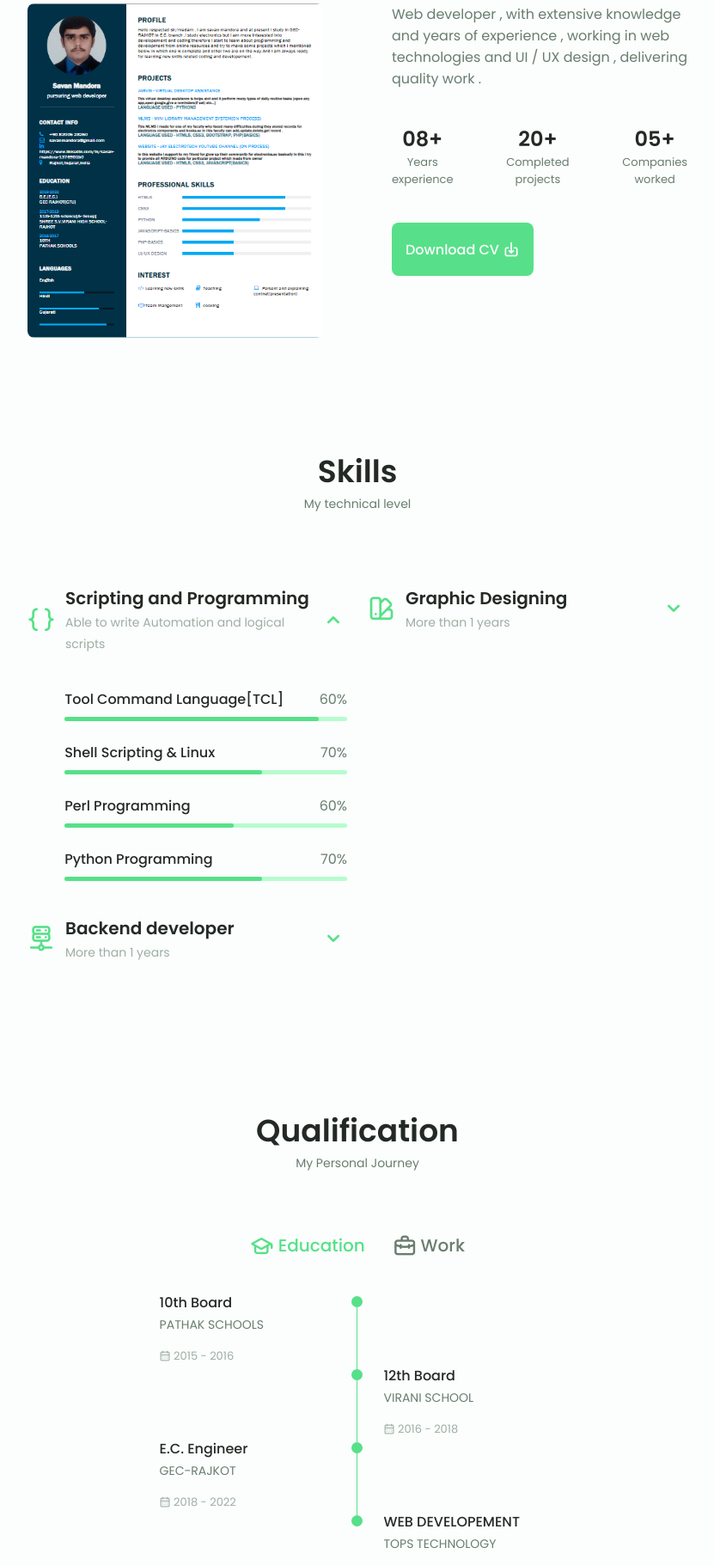
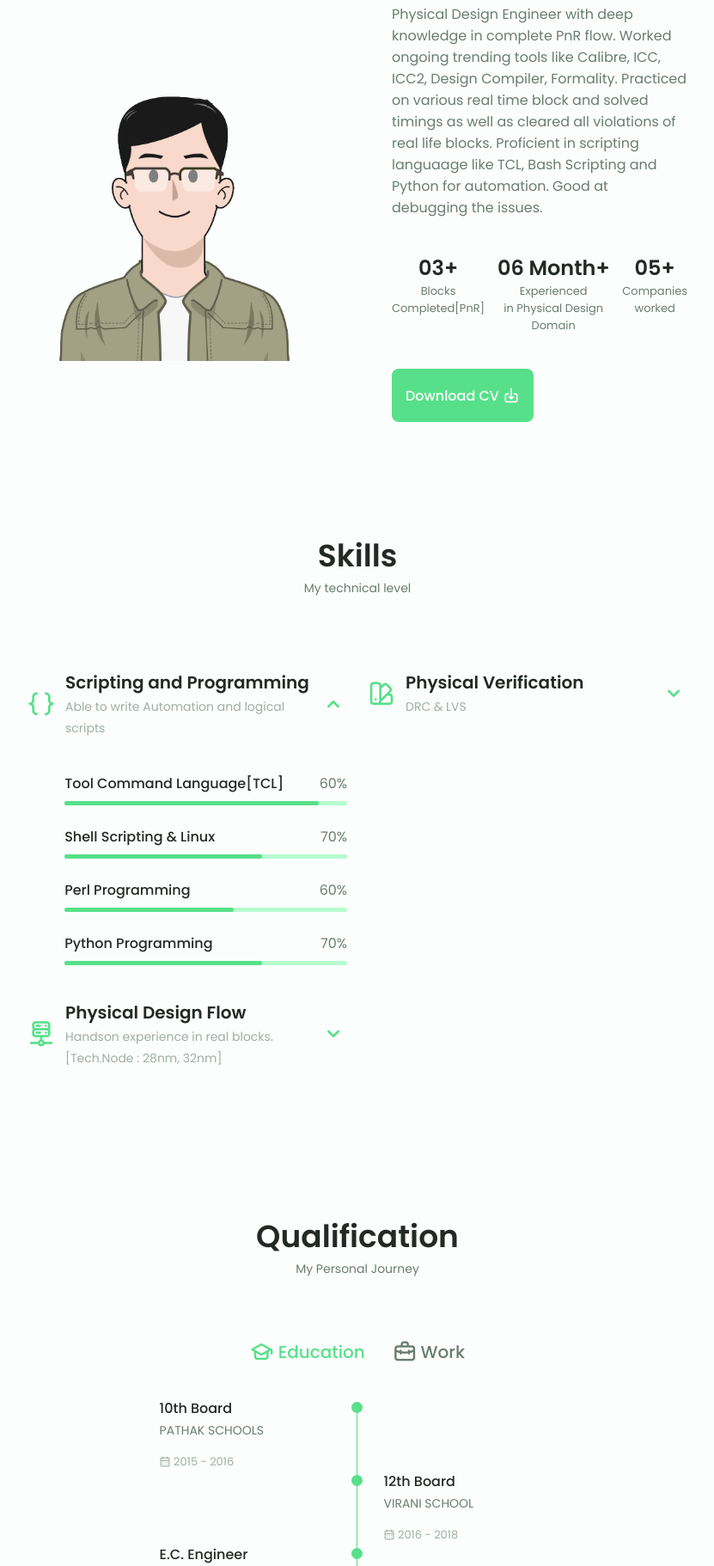
Before and after one commit to savanmandora/savanmandora.github.io, a plain HTML site: page index.html in a window 1280 px wide. Shown: the part 978-2800 px from the top of the page at 86% size, without its empty margins (224-1055 px from the left). Drawn offline with nearby package versions, Linux system fonts and the light colour scheme; a web font is replaced by a local one.

Commit message:
Updating site towards the physical design domain : PART - 04

```diff
--- a/index.html
+++ b/index.html
@@ -113,7 +113,7 @@ Full Details :  Read the README.txt -->
                     <div class="home__data">
                         <h1 class="home__title">Hi, I'am Savan Mandora</h1>
                         <h3 class="home__subtitle">Physical Design Engineer</h3>
-                        <p class="home__discription">Physica Design is the process of transfering the schematic into geometries.</p>
+                        <p class="home__discription">Physical Design is the process of transfering the schematic into geometries.</p>
                         <a href="tel:8200628260" class="button button--flex">
                             Contact Me <i class="uil uil-message button__icon"></i>
                         </a>
@@ -135,21 +135,24 @@ Full Details :  Read the README.txt -->
             <h2 class="section__title">About Me</h2>
             <span class="section__subtitle">My introduction</span>
             <div class="about__container container grid">
-                <img src="/resume/resume.PNG" alt="Physical Design Resume" class="about__img">
+                <img src="/img/boy_02.png " alt="Physical Design Resume" class="about__img">
                 <div class="about__data">
                     <p class="about__description">
-                        Web developer , with extensive knowledge and years of experience , working in web technologies
-                        and UI / UX design , delivering quality work .
+                        Physical Design Engineer with deep knowledge in complete PnR flow.
+                        Worked ongoing trending tools like Calibre, ICC, ICC2, Design Compiler, Formality.
+                        Practiced on various real time block and solved timings as well as cleared all violations of real life blocks.
+                        Proficient in scripting languaage like TCL, Bash Scripting and Python for automation.
+                        Good at debugging the issues.
                     </p>
                     <div class="about__info">
                         <div>
-                            <span class="about__info-title">08+</span>
-                            <span class="about__info-name">Years <br> experience</span>
+                            <span class="about__info-title">03+</span>
+                            <span class="about__info-name">Blocks <br>Completed[PnR]</span>
                         </div>
 
                         <div>
-                            <span class="about__info-title">20+</span>
-                            <span class="about__info-name">Completed <br> projects</span>
+                            <span class="about__info-title">06 Month+</span>
+                            <span class="about__info-name">Experienced<br> in Physical Design Domain</span>
                         </div>
 
                         <div>
@@ -239,8 +242,8 @@ Full Details :  Read the README.txt -->
                             <i class="uil uil-server-network-alt skills__icon"></i>
 
                             <div>
-                                <h1 class="skills__title">Backend developer</h1>
-                                <span class="skills__subtitle">More than 1 years</span>
+                                <h1 class="skills__title">Physical Design Flow</h1>
+                                <span class="skills__subtitle">Handson experience in real blocks.[Tech.Node : 28nm, 32nm]</span>
                             </div>
 
                             <i class="uil uil-angle-down skills__arrow"></i>
@@ -249,7 +252,7 @@ Full Details :  Read the README.txt -->
                         <div class="skills__list grid">
                             <div class="skills__data">
                                 <div class="skills__titles">
-                                    <h3 class="skills__name">PHP</h3>
+                                    <h3 class="skills__name">Synthesis</h3>
                                     <span class="skills__number">50%</span>
                                 </div>
                                 <div class="skills__bar">
@@ -259,7 +262,7 @@ Full Details :  Read the README.txt -->
 
                             <div class="skills__data">
                                 <div class="skills__titles">
-                                    <h3 class="skills__name">SQL</h3>
+                                    <h3 class="skills__name">Floorplanning</h3>
                                     <span class="skills__number">40%</span>
                                 </div>
                                 <div class="skills__bar">
@@ -269,7 +272,7 @@ Full Details :  Read the README.txt -->
 
                             <div class="skills__data">
                                 <div class="skills__titles">
-                                    <h3 class="skills__name">Python - Flask</h3>
+                                    <h3 class="skills__name">Power planning</h3>
                                     <span class="skills__number">40%</span>
                                 </div>
                                 <div class="skills__bar">
@@ -279,7 +282,37 @@ Full Details :  Read the README.txt -->
 
                             <div class="skills__data">
                                 <div class="skills__titles">
-                                    <h3 class="skills__name">Python</h3>
+                                    <h3 class="skills__name">Placement</h3>
+                                    <span class="skills__number">60%</span>
+                                </div>
+                                <div class="skills__bar">
+                                    <span class="skills__percentage skills__python"></span>
+                                </div>
+                            </div>
+
+                            <div class="skills__data">
+                                <div class="skills__titles">
+                                    <h3 class="skills__name">Clock Tree Synthesis</h3>
+                                    <span class="skills__number">60%</span>
+                                </div>
+                                <div class="skills__bar">
+                                    <span class="skills__percentage skills__python"></span>
+                                </div>
+                            </div>
+
+                            <div class="skills__data">
+                                <div class="skills__titles">
+                                    <h3 class="skills__name">Routing</h3>
+                                    <span class="skills__number">60%</span>
+                                </div>
+                                <div class="skills__bar">
+                                    <span class="skills__percentage skills__python"></span>
+                                </div>
+                            </div>
+
+                            <div class="skills__data">
+                                <div class="skills__titles">
+                                    <h3 class="skills__name">Static Timing Analysis</h3>
                                     <span class="skills__number">60%</span>
                                 </div>
                                 <div class="skills__bar">
@@ -297,8 +330,8 @@ Full Details :  Read the README.txt -->
                             <i class="uil uil-swatchbook skills__icon"></i>
 
                             <div>
-                                <h1 class="skills__title">Graphic Designing</h1>
-                                <span class="skills__subtitle">More than 1 years</span>
+                                <h1 class="skills__title">Physical Verification</h1>
+                                <span class="skills__subtitle">DRC & LVS</span>
                             </div>
 
                             <i class="uil uil-angle-down skills__arrow"></i>
@@ -307,8 +340,8 @@ Full Details :  Read the README.txt -->
                         <div class="skills__list grid">
                             <div class="skills__data">
                                 <div class="skills__titles">
-                                    <h3 class="skills__name">Adobe XD</h3>
-                                    <span class="skills__number">50%</span>
+                                    <h3 class="skills__name">Formality</h3>
+                                    <span class="skills__number">Perform Formal verification of Block.Verify Functionality of Block.[Tech.Node : 28nm, 32nm] </span>
                                 </div>
                                 <div class="skills__bar">
                                     <span class="skills__percentage skills__xd"></span>
@@ -317,8 +350,8 @@ Full Details :  Read the README.txt -->
 
                             <div class="skills__data">
                                 <div class="skills__titles">
-                                    <h3 class="skills__name">Adobe Illustrator</h3>
-                                    <span class="skills__number">40%</span>
+                                    <h3 class="skills__name">IC Validator</h3>
+                                    <span class="skills__number">Performs DRC, LVS, Antenna Rule Checks on real block.[Tech.Node : 28nm, 32nm]</span>
                                 </div>
                                 <div class="skills__bar">
                                     <span class="skills__percentage skills__illustrator"></span>
@@ -327,8 +360,8 @@ Full Details :  Read the README.txt -->
 
                             <div class="skills__data">
                                 <div class="skills__titles">
-                                    <h3 class="skills__name">Figma</h3>
-                                    <span class="skills__number">40%</span>
+                                    <h3 class="skills__name">Calibre</h3>
+                                    <span class="skills__number">Performs DRC, LVS, Antenna Rule Checks on real block.[Tech.Node : 28nm, 32nm]</span>
                                 </div>
                                 <div class="skills__bar">
                                     <span class="skills__percentage skills__figma"></span>
@@ -423,7 +456,7 @@ Full Details :  Read the README.txt -->
                             <span class="qualification__subtitle">GEC-RAJKOT</span>
                             <div class="qualification__calendar">
                                 <i class="uil uil-calendar-alt"></i>
-                                2018 - 2022
+                                2019 - 2023
                             </div>
                         </div>
 
```
